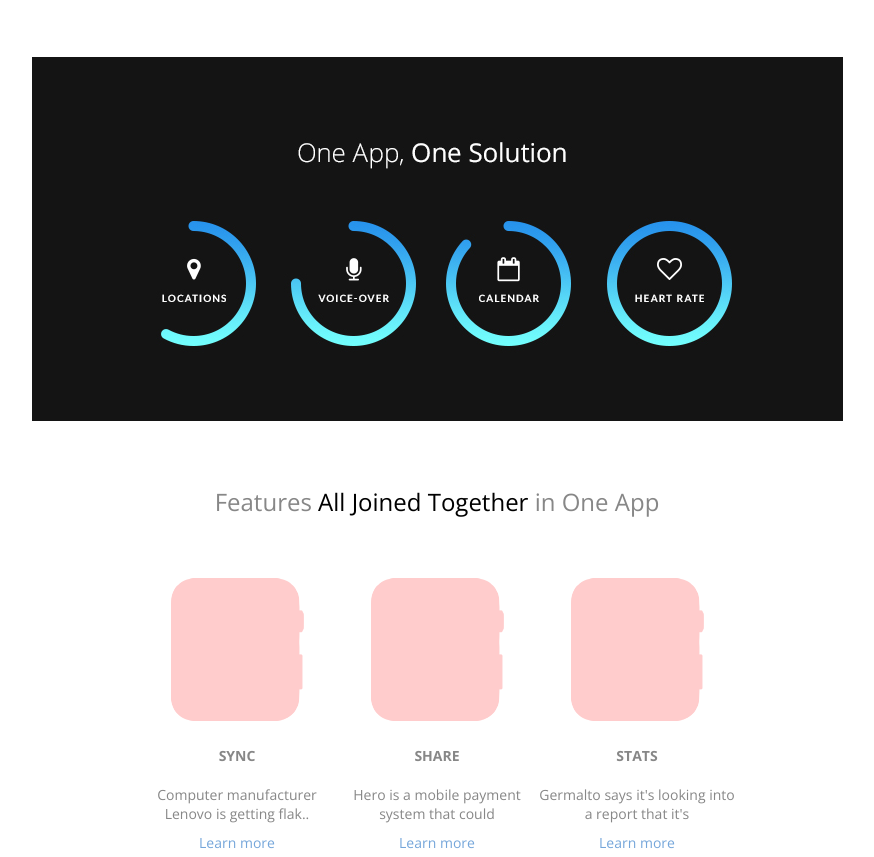
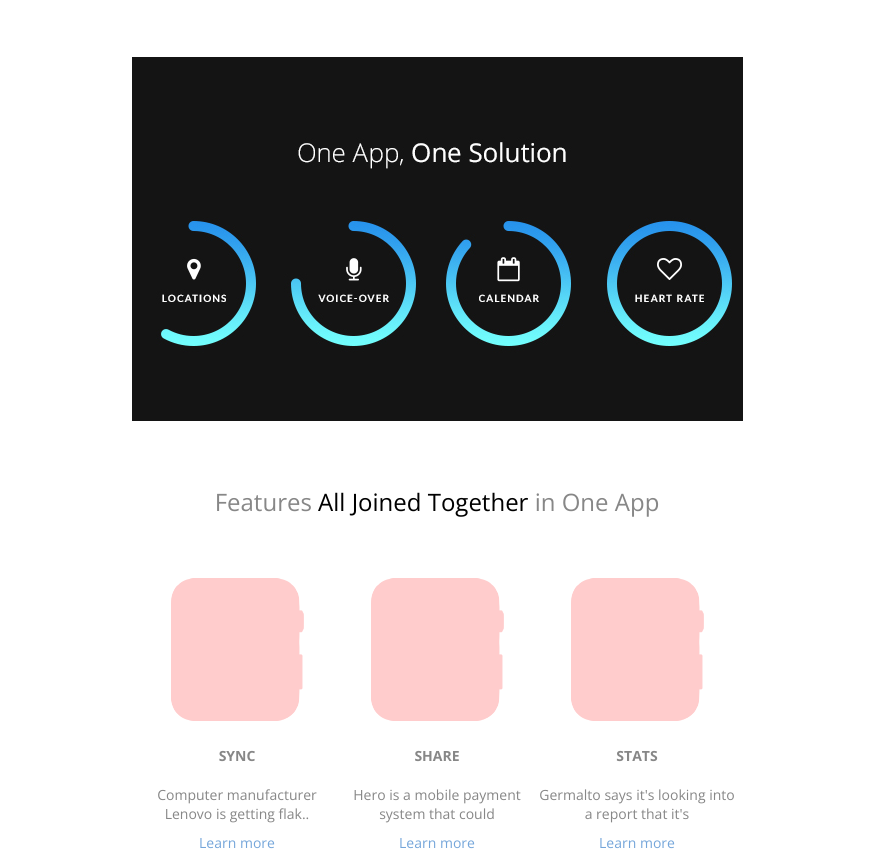
Before and after one commit to Rallanvila/HTML-Email-iWatch-app-, a plain HTML site: page index.html in a window 1280 px wide. Shown: the part 1403-2260 px from the top of the page, without its empty margins (203-1077 px from the left). Drawn offline with nearby package versions, Linux system fonts and the light colour scheme.

```diff
--- a/index.html
+++ b/index.html
@@ -511,11 +511,7 @@
 											<img
 												src="./img/one_app.jpg"
 												alt=""
-												style="
-													padding: 72px 100px 50px;
-													margin: 60px 0;
-													background: #141414;
-												"
+												style="padding: 72px 0 50px; margin: 60px 0; background: #141414"
 											/>
 										</td>
 									</tr>
```
